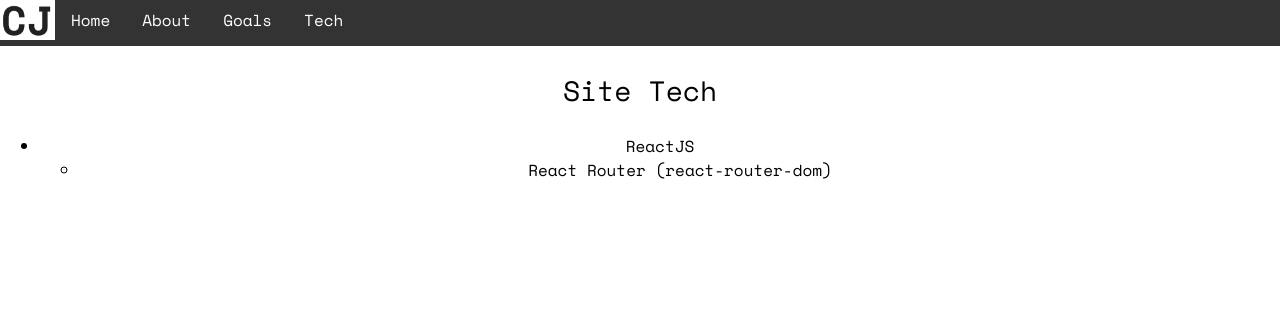
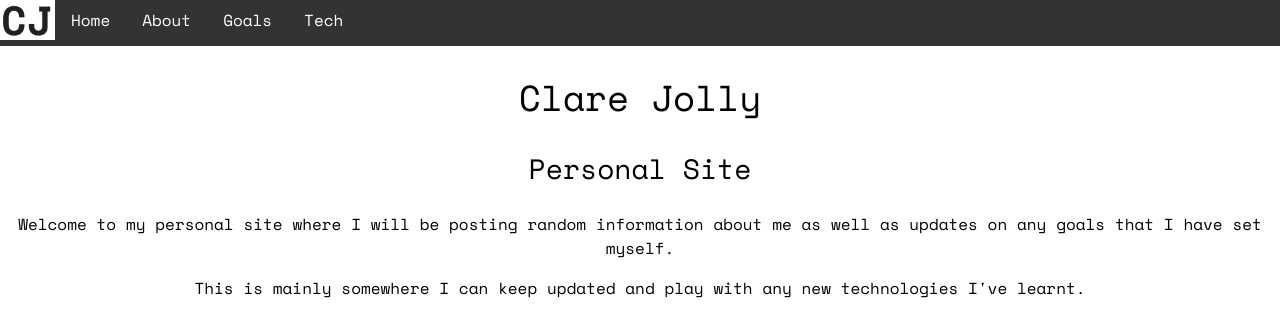
Before and after one commit to ClareJolly/personal-site, a React (Create React App) app: page /tech in a window 1280 px wide. Shown: the top 336 px of the page. Built offline with nearby package versions, Linux system fonts and the light colour scheme; a web font is replaced by a local one.

Commit message:
looking at moving routing

```diff
--- /dev/null
+++ b/src/containers/Home.js
@@ -0,0 +1,19 @@
+import React, { Component } from 'react';
+// import logo from './logo.svg';
+import './App.css';
+
+class Home extends Component {
+  render() {
+    return (
+      <div className="Home">
+        <h1>Clare Jolly</h1> <h2>Personal Site</h2>
+        <div>
+          <p>Welcome to my personal site where I will be posting random information about me as well as updates on any goals that I have set myself. </p>
+          <p>This is mainly somewhere I can keep updated and play with any new technologies I've learnt.</p>
+        </div>
+      </div>
+    );
+  }
+}
+
+export default Home;
--- a/src/index.js
+++ b/src/index.js
@@ -5,6 +5,7 @@
 import './containers/App.css'
 import Header from './components/Header';
 import App from './containers/App';
+import Home from './containers/Home';
 import About from './containers/About';
 import Goals from './containers/Goals';
 import Tech from './containers/Tech';
@@ -16,7 +17,8 @@
     <div>
 		<Header />
 		<Switch>
-      <Route exact path="/" component={App} />
+      <Route exact path="" component={Home} />
+      <Route exact path="/" component={Home} />
       <Route path="/about" component={About} />
       <Route path="/goals" component={Goals} />
       <Route path="/tech" component={Tech} />
```
